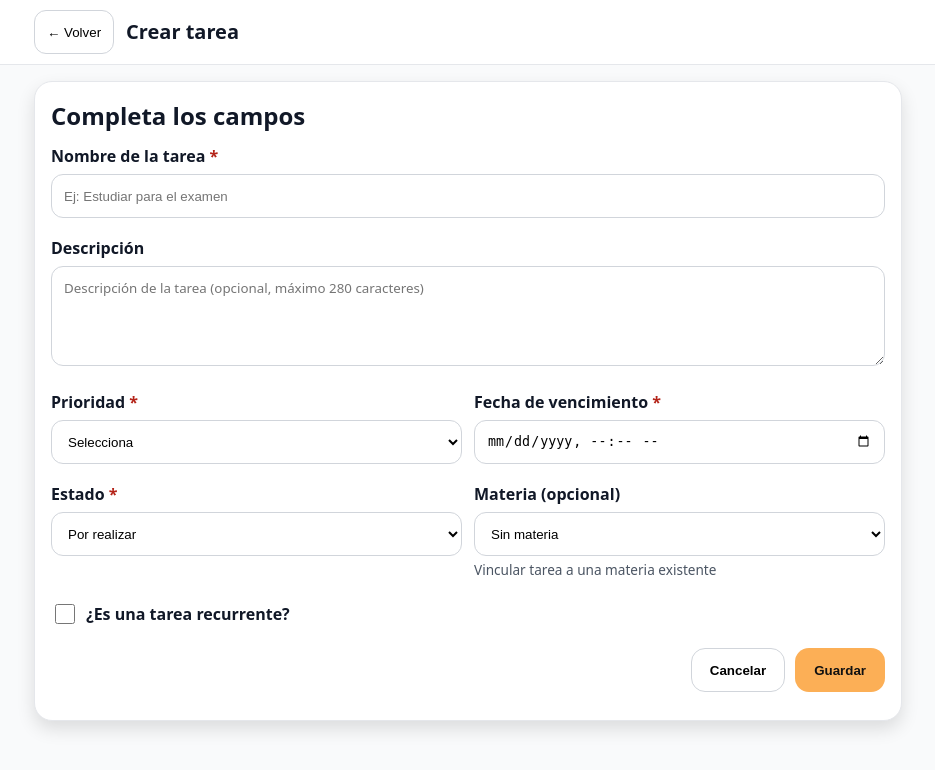
After one commit to Nicolas-Diosa/Los-sin-P.A.P.A, a Django app: template Proyecto/Internal/core/templates/core/crear_tarea.html in a window 1280 px wide. The commit adds this page. Shown: the top 770 px of the page, without its empty margins (172-1107 px from the left). Run offline with Django 5.2, Linux system fonts and the light colour scheme; the template is opened without the code that fills it, so the values that code supplies are empty.

Commit message:
Agregar tareas

```diff
--- a/Proyecto/Internal/Internal/urls.py
+++ b/Proyecto/Internal/Internal/urls.py
@@ -19,4 +19,5 @@ urlpatterns = [
     path('actividades/<uuid:id>/', views.detalles_actividad, name='detalles_actividad'),
     path('agregar_evento/', views.agregar_evento, name='agregar_evento'),
     path('agregar_materia/', views.agregar_materia, name='agregar_materia'),
+    path('crear_tarea/', views.crear_tarea, name='crear_tarea'),
 ]
--- a/Proyecto/Internal/core/templates/core/area_privada.html
+++ b/Proyecto/Internal/core/templates/core/area_privada.html
@@ -5,7 +5,6 @@
 <meta name="viewport" content="width=device-width, initial-scale=1"/>
 <title>Parchate · Área privada y gestión del tiempo</title>
 <style>
-  @font-face{font-family:"Tokyo";src:url("Tokyo.ttf") format("truetype");font-display:swap}
   :root{
     --primary:#FCAF56; --secondary:#7795FC;
     --g0:#fff; --g50:#f9fafb; --g100:#f3f4f6; --g200:#e5e7eb; --g300:#d1d5db; --g600:#4b5563; --g900:#111827;
@@ -224,10 +223,10 @@
         <!-- Tareas -->
         <section class="panel" aria-labelledby="tasks-title">
           <div style="display:flex;justify-content:space-between;align-items:center;gap:10px">
-            <h2 id="tasks-title" class="title" style="margin:0">Lista de tareas</h2>
+            <h2 id="tasks-title" class="title" style="margin:0">Tareas</h2>
             <div>
               <a class="link" href="11_tasks_completed.html">Ver realizadas</a>
-              <a class="link" href="08_tasks_list.html">Abrir gestión</a>
+              <a class="link" href="{% url 'crear_tarea' %}">Agregar tarea</a>
             </div>
           </div>
           <div id="taskList" class="list" role="list"></div>
--- a/Proyecto/Internal/core/templates/core/crear_actividad.html
+++ b/Proyecto/Internal/core/templates/core/crear_actividad.html
@@ -6,7 +6,6 @@
   <meta name="viewport" content="width=device-width, initial-scale=1"/>
   <title>Parchate · Crear actividad</title>
   <style>
-    @font-face{font-family:"Tokyo";src:url("Tokyo.ttf") format("truetype");font-display:swap}
     :root{
       --primary:#FCAF56; --secondary:#7795FC;
       --g0:#fff; --g50:#f9fafb; --g100:#f3f4f6; --g200:#e5e7eb; --g300:#d1d5db; --g600:#4b5563; --g900:#111827;
--- /dev/null
+++ b/Proyecto/Internal/core/templates/core/crear_tarea.html
@@ -0,0 +1,195 @@
+<!doctype html>
+<html lang="es">
+<head>
+<meta charset="utf-8"/>
+<meta name="viewport" content="width=device-width, initial-scale=1"/>
+<title>Parchate · Crear tarea</title>
+<style>
+  :root{
+    --primary:#FCAF56; --secondary:#7795FC;
+    --g0:#fff; --g50:#f9fafb; --g100:#f3f4f6; --g200:#e5e7eb; --g300:#d1d5db; --g600:#4b5563; --g900:#111827;
+    --ring:0 0 0 3px rgba(119,149,252,.35); --shadow:0 8px 18px rgba(0,0,0,.12);
+    --touch:44px; --radius:14px; --error:#b42318;
+  }
+  *{box-sizing:border-box}
+  body{margin:0;background:var(--g50);color:var(--g900);font:16px/1.5 "Tokyo",system-ui,-apple-system,Segoe UI,Roboto,Arial,sans-serif}
+  header{position:sticky;top:0;z-index:10;background:var(--g0);border-bottom:1px solid var(--g200)}
+  .head{max-width:900px;margin:auto;padding:10px 16px;height:64px;display:flex;align-items:center;gap:12px}
+  .back{min-height:var(--touch);display:inline-flex;align-items:center;gap:8px;padding:8px 12px;border-radius:12px;border:1px solid var(--g300);background:var(--g0);cursor:pointer}
+  .back:focus-visible{outline:none;box-shadow:var(--ring)}
+  h1{margin:0;font-size:1.25rem}
+  .container{max-width:900px;margin:auto;padding:16px}
+  .panel{background:var(--g0);border:1px solid var(--g200);border-radius:18px;padding:16px;box-shadow:var(--shadow)}
+  .grid{display:grid;gap:12px}
+  @media (min-width:760px){ .grid-2{grid-template-columns:1fr 1fr} }
+  .label{display:block;font-weight:900;margin-bottom:6px}
+  .req::after{content:" *";color:var(--error)}
+  .input,.select,.textarea{width:100%;padding:12px;border-radius:12px;border:1px solid var(--g300);background:var(--g0)}
+  .input,.select{min-height:var(--touch)}
+  .textarea{min-height:100px;resize:vertical;font-family:inherit}
+  .input:focus,.select:focus,.textarea:focus{outline:none;border-color:var(--secondary);box-shadow:var(--ring)}
+  .err{color:var(--error);font-size:.9rem;margin-top:6px}
+  .btn{min-height:var(--touch);padding:12px 18px;border-radius:14px;border:1px solid transparent;font-weight:800;cursor:pointer}
+  .btn-primary{background:var(--primary);color:#111}
+  .btn-secondary{background:var(--g0);border:1px solid var(--g300)}
+  .btn:focus-visible{outline:none;box-shadow:var(--ring)}
+  .checkbox-wrapper{display:flex;align-items:center;gap:8px;min-height:var(--touch)}
+  .checkbox{width:20px;height:20px;cursor:pointer}
+  .hint{font-size:.85rem;color:var(--g600);margin-top:4px}
+  /* Modal base */
+  .overlay{position:fixed;inset:0;background:rgba(0,0,0,.45);display:none;align-items:center;justify-content:center;padding:16px}
+  .modal{width:min(560px,100%);background:var(--g0);border:1px solid var(--g200);border-radius:18px;box-shadow:var(--shadow);padding:16px}
+  .modal h2{margin:0 0 8px}
+  .row{display:flex;gap:10px;justify-content:flex-end;flex-wrap:wrap}
+  .details{background:var(--g100);border:1px solid var(--g200);border-radius:12px;padding:10px}
+</style>
+</head>
+<body>
+<header role="banner">
+  <div class="head">
+    <button class="back" id="btnBack" aria-label="Volver al area privada">← Volver</button>
+    <h1>Crear tarea</h1>
+  </div>
+</header>
+
+<main class="container" role="main">
+  <section class="panel" aria-labelledby="form-title">
+    <h2 id="form-title" style="margin:0 0 10px">Completa los campos</h2>
+
+    <form id="form" class="grid grid-2" method="POST" action="{% url 'crear_tarea' %}" novalidate>
+      {% csrf_token %}
+
+      <div style="grid-column:1/-1">
+        <label class="label req" for="nombre">Nombre de la tarea</label>
+        <input id="nombre" name="nombre_tarea" class="input" type="text" placeholder="Ej: Estudiar para el examen" aria-required="true"/>
+        <div id="err-nombre" class="err" role="alert" aria-live="polite"></div>
+      </div>
+
+      <div style="grid-column:1/-1">
+        <label class="label" for="descripcion">Descripción</label>
+        <textarea id="descripcion" name="descripcion_tarea" class="textarea" placeholder="Descripción de la tarea (opcional, máximo 280 caracteres)" maxlength="280"></textarea>
+        <div id="err-descripcion" class="err" role="alert" aria-live="polite"></div>
+      </div>
+
+      <div>
+        <label class="label req" for="prioridad">Prioridad</label>
+        <select id="prioridad" name="prioridad" class="select" required>
+          <option value="">Selecciona</option>
+          <option value="3">Alta</option>
+          <option value="2">Media</option>
+          <option value="1">Baja</option>
+        </select>
+        <div id="err-prioridad" class="err" role="alert" aria-live="polite"></div>
+      </div>
+
+      <div>
+        <label class="label req" for="fecha">Fecha de vencimiento</label>
+        <input id="fecha" name="fecha_vencimiento" class="input" type="datetime-local" aria-required="true"/>
+        <div id="err-fecha" class="err" role="alert" aria-live="polite"></div>
+      </div>
+
+      <div>
+        <label class="label req" for="estado">Estado</label>
+        <select id="estado" name="estado_tarea" class="select" required>
+          <option value="">Selecciona</option>
+          <option value="Por realizar" selected>Por realizar</option>
+          <option value="Realizando">Realizando</option>
+          <option value="Realizada">Realizada</option>
+        </select>
+        <div id="err-estado" class="err" role="alert" aria-live="polite"></div>
+      </div>
+
+      <div>
+        <label class="label" for="materia">Materia (opcional)</label>
+        <select id="materia" name="nombre_materia" class="select">
+          <option value="">Sin materia</option>
+          {% for materia in materias %}
+          <option value="{{ materia.nombre_materia }}">{{ materia.nombre_materia }}</option>
+          {% endfor %}
+        </select>
+        <div class="hint">Vincular tarea a una materia existente</div>
+      </div>
+
+      <div style="grid-column:1/-1">
+        <div class="checkbox-wrapper">
+          <input id="recurrente" name="es_recurrente" class="checkbox" type="checkbox"/>
+          <label for="recurrente" class="label" style="margin:0;cursor:pointer">¿Es una tarea recurrente?</label>
+        </div>
+      </div>
+
+      <div id="recurrencia-field" style="grid-column:1/-1;display:none">
+        <label class="label req" for="recurrencia">Patrón de recurrencia</label>
+        <input id="recurrencia" name="recurrencia" class="input" type="text" placeholder="Ej: FREQ=DAILY;INTERVAL=1 o FREQ=WEEKLY;BYDAY=MO,WE"/>
+        <div class="hint">Formato iCalendar RRULE (FREQ=DAILY|WEEKLY|MONTHLY|YEARLY)</div>
+        <div id="err-recurrencia" class="err" role="alert" aria-live="polite"></div>
+      </div>
+
+      <div style="grid-column:1/-1;display:flex;gap:10px;justify-content:flex-end">
+        <button type="button" class="btn btn-secondary" id="cancel" aria-label="Cancelar">Cancelar</button>
+        <button type="submit" class="btn btn-primary" id="save" aria-label="Guardar">Guardar</button>
+      </div>
+      <div id="form-status" class="sr-only" aria-live="polite"></div>
+    </form>
+  </section>
+</main>
+
+<!-- Modal error (validación) -->
+<div id="overlayError" class="overlay" role="dialog" aria-modal="true" aria-labelledby="err-title" aria-hidden="true">
+  <div class="modal">
+    <h2 id="err-title">No se pudo guardar</h2>
+    <p id="err-text">Faltan campos obligatorios.</p>
+    <div id="dup-details" class="details" style="display:none"></div>
+    <div class="row" style="margin-top:8px">
+      <button id="err-close" class="btn btn-secondary" aria-label="Aceptar">Aceptar</button>
+    </div>
+  </div>
+</div>
+
+<!-- Modal éxito -->
+<div id="overlayOk" class="overlay" role="dialog" aria-modal="true" aria-labelledby="ok-title" aria-hidden="true">
+  <div class="modal" style="text-align:center">
+    <h2 id="ok-title">Tarea creada exitosamente.</h2>
+    <div class="row" style="justify-content:center;margin-top:8px">
+      <button id="ok-close" class="btn btn-primary" aria-label="Aceptar">Aceptar</button>
+    </div>
+  </div>
+</div>
+
+<script>
+  // Navegación
+  document.getElementById("btnBack").onclick = () => location.href = "/area_privada/";
+  document.getElementById("cancel").onclick = () => location.href = "/area_privada/";
+
+  // Mostrar/ocultar campo de recurrencia
+  const recurrenteCheck = document.getElementById("recurrente");
+  const recurrenciaField = document.getElementById("recurrencia-field");
+
+  recurrenteCheck.addEventListener("change", function() {
+    if (this.checked) {
+      recurrenciaField.style.display = "block";
+    } else {
+      recurrenciaField.style.display = "none";
+      document.getElementById("recurrencia").value = "";
+    }
+  });
+
+  // Contador de caracteres para descripción
+  const descripcionTextarea = document.getElementById("descripcion");
+  const hint = document.querySelector(".hint");
+
+  descripcionTextarea.addEventListener("input", function() {
+    const count = this.value.length;
+    hint.textContent = `${count}/280 caracteres`;
+  });
+
+  // Cerrar modales
+  document.getElementById("err-close").onclick = () => {
+    document.getElementById("overlayError").style.display = "none";
+  };
+
+  document.getElementById("ok-close").onclick = () => {
+    location.href = "/area_privada/";
+  };
+</script>
+</body>
+</html>
```
Also changed, not shown: Proyecto/Internal/core/Negocio/tareas.py (+123 -5 lines), Proyecto/Internal/core/tests/test_actividades.py (+1 -1 lines), Proyecto/Internal/core/tests/test_tareas_descripcion_valida.py (+2 -1 lines), Proyecto/Internal/core/tests/test_tareas_estado_valido.py (+1 -0 lines), Proyecto/Internal/core/tests/test_tareas_fecha_valida.py (+9 -9 lines), Proyecto/Internal/core/tests/test_tareas_icalendar_valido.py (+25 -8 lines), Proyecto/Internal/core/tests/test_tareas_prioridad_valida.py (+1 -0 lines), Proyecto/Internal/core/views.py (+18 -0 lines).
